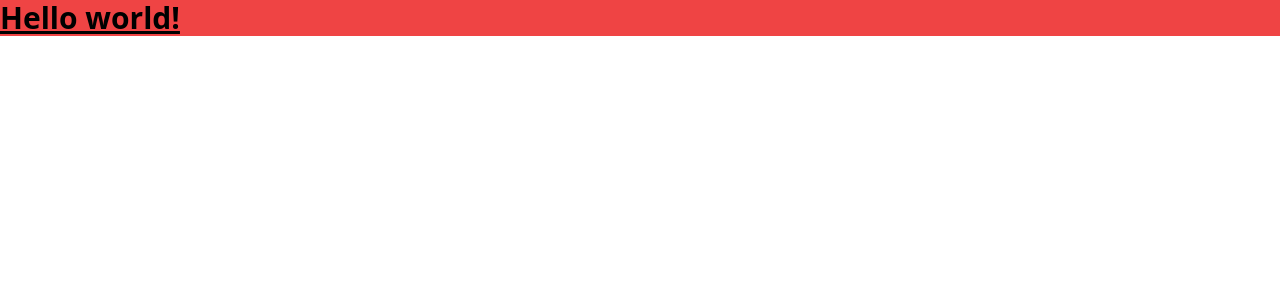
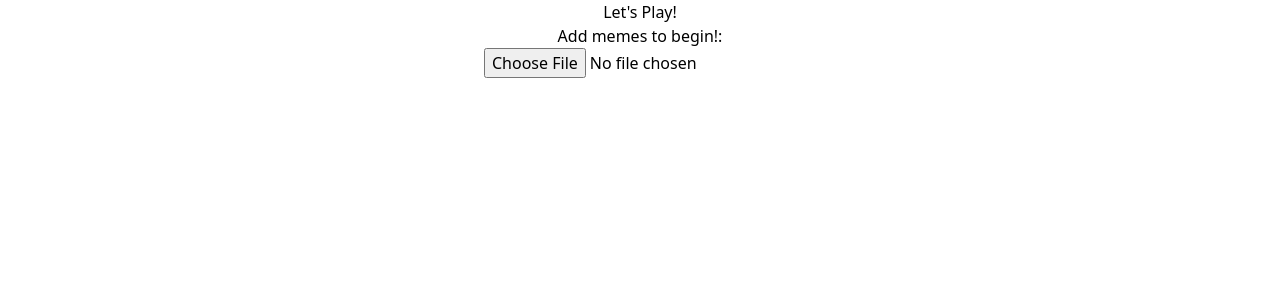
Before and after one commit to MescoCzubinski/HeroesOfTheBrain2024, a PHP site: page / in a window 1280 px wide. Shown: the top 300 px of the page. Run offline with PHP 8.4, Linux system fonts and the light colour scheme.

Commit message:
some changes

```diff
--- a/index.php
+++ b/index.php
@@ -6,8 +6,11 @@
   <link href="./src/styles/output.css" rel="stylesheet">
 </head>
 <body>
-  <h1 class="text-3xl font-bold underline bg-red-500">
-    Hello world!
-  </h1>
+  <div class="flex items-center flex-col justify-center">
+    <h1>Let's Play!</h1>
+    <label for="memes">Add memes to begin!:</label>
+    <input type="file" id="memes" name="memes" accept="image/png, image/jpeg" />
+
+  </div>
 </body>
 </html>
--- a/src/styles/output.css
+++ b/src/styles/output.css
@@ -554,20 +554,18 @@ video {
   display: none;
 }
 
-.bg-red-500 {
-  --tw-bg-opacity: 1;
-  background-color: rgb(239 68 68 / var(--tw-bg-opacity, 1));
+.flex {
+  display: flex;
 }
 
-.text-3xl {
-  font-size: 1.875rem;
-  line-height: 2.25rem;
+.flex-col {
+  flex-direction: column;
 }
 
-.font-bold {
-  font-weight: 700;
+.items-center {
+  align-items: center;
 }
 
-.underline {
-  text-decoration-line: underline;
+.justify-center {
+  justify-content: center;
 }
```
